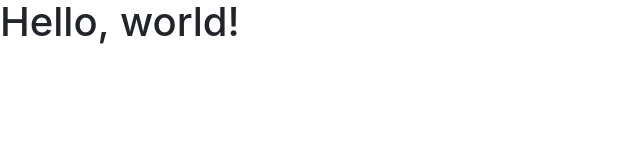
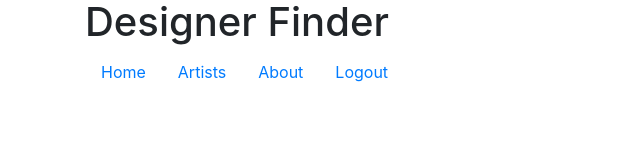
Before and after one commit to thijsBoet/prototyping-in-browser, a plain HTML site: page index.html in a window 1280 px wide. Shown: the whole page, without its empty margins (0-640 px from the left). Drawn offline with Linux system fonts and the light colour scheme.

Commit message:
create simple nav

```diff
--- a/index.html
+++ b/index.html
@@ -1,18 +1,54 @@
 <!DOCTYPE html>
 <html lang="en">
+
 <head>
   <!-- Required meta tags -->
   <meta charset="utf-8">
   <meta name="viewport" content="width=device-width, initial-scale=1, shrink-to-fit=no">
-
+  <title>Designer Finder</title>
   <!-- Bootstrap CSS -->
   <link rel="stylesheet" href="css/bootstrap.min.css">
 </head>
+
 <body>
-    <h1>Hello, world!</h1>
+  <div class="container">
+    <header>
+      <h1>Designer Finder</h1>
+      <nav>
+        <ul class="nav">
+          <l1 class="nav-item">
+            <a href="#" class="nav-link">Home</a>
+          </l1>
+          <l1 class="nav-item">
+            <a href="#" class="nav-link">Artists</a>
+          </l1>
+          <l1 class="nav-item">
+            <a href="#" class="nav-link">About</a>
+          </l1>
+          <l1 class="nav-item">
+            <a href="#" class="nav-link">Logout</a>
+          </l1>
+        </ul>
+      </nav>
+    </header>
+    <section class="featured">
+
+    </section>
+    <section class="row">
+
+    </section>
+    <section class="gallery">
+
+    </section>
+    <footer>
+
+    </footer>
+  </div>
+  <!-- End Container -->
 
   <script src="js/jquery-3.2.1.slim.min.js"></script>
   <script src="js/popper.min.js"></script>
   <script src="js/bootstrap.min.js"></script>
 </body>
+
 </html>
```
Lines whose indentation alone changed are shown as unchanged.
